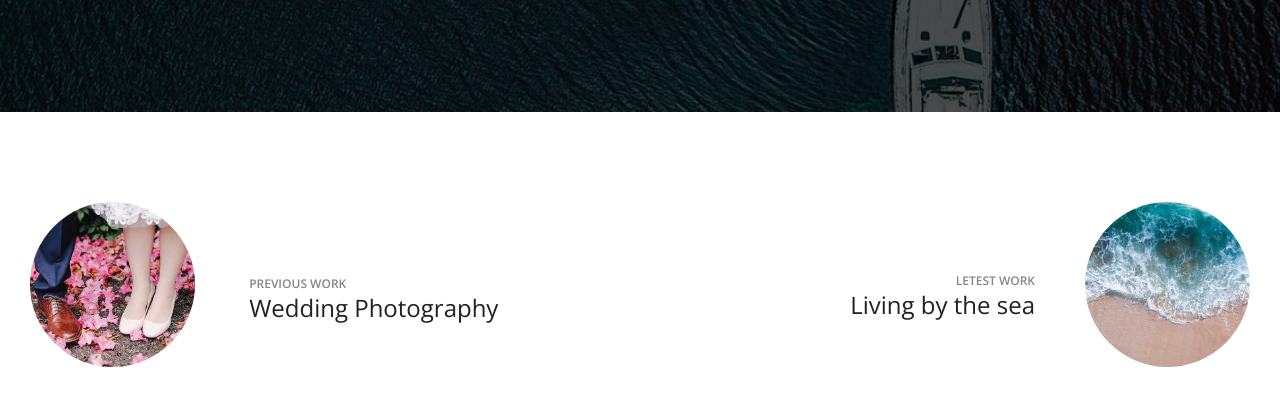
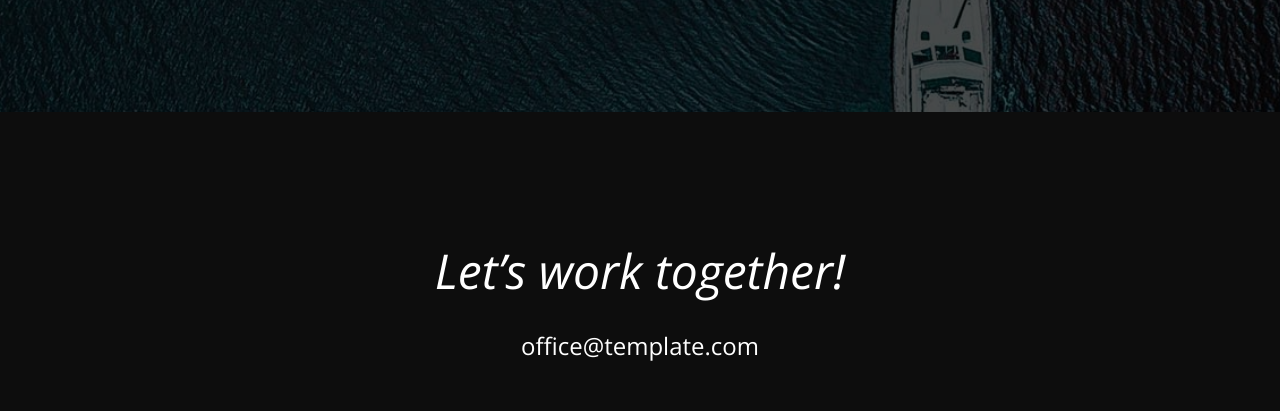
Before and after one commit to kartikeythakur/Venobait, a plain HTML site: page about.html in a window 1280 px wide. Shown: the part 2090-2501 px from the top of the page. Drawn offline with nearby package versions, Linux system fonts and the light colour scheme.

Commit message:
Adding Main site

```diff
--- a/about.html
+++ b/about.html
@@ -135,31 +135,6 @@
 	<!-- Review section end -->
 
 
-	<!-- Work nav section start -->
-	<section class="worknav-section sp-pad">
-		<div class="container-fluid p-0">
-			<div class="row">
-				<div class="col-6">
-					<div class="worknav wn-prev">
-						<a href="#" class="wn-thumb set-bg" data-setbg="img/recent-thumb/1.jpg"></a>
-						<div class="wn-info">
-							<span>Previous work</span>
-							<h3>Wedding Photography</h3>
-						</div>
-					</div>
-				</div>
-				<div class="col-6">
-					<div class="worknav wn-next">
-						<a href="#" class="wn-thumb set-bg" data-setbg="img/recent-thumb/2.jpg"></a>
-						<div class="wn-info">
-							<span>Letest work</span>
-							<h3>Living by the sea</h3>
-						</div>
-					</div>
-				</div>
-			</div>
-		</div>
-	</section>
 	<!-- Work nav section end -->
 
 
@@ -174,9 +149,7 @@
 				<a href="#"><i class="fa fa-twitter"></i></a>
 				<a href="#"><i class="fa fa-dribbble"></i></a></br>
 
-</br><!-- Link back to Colorlib can't be removed. Template is licensed under CC BY 3.0. -->
-Copyright &copy;<script>document.write(new Date().getFullYear());</script> All rights reserved | This template is made with <i class="fa fa-heart-o" aria-hidden="true"></i> by <a href="https://colorlib.com" target="_blank">Colorlib</a>
-<!-- Link back to Colorlib can't be removed. Template is licensed under CC BY 3.0. -->
+
 
 			</div>
 		</div>
```
